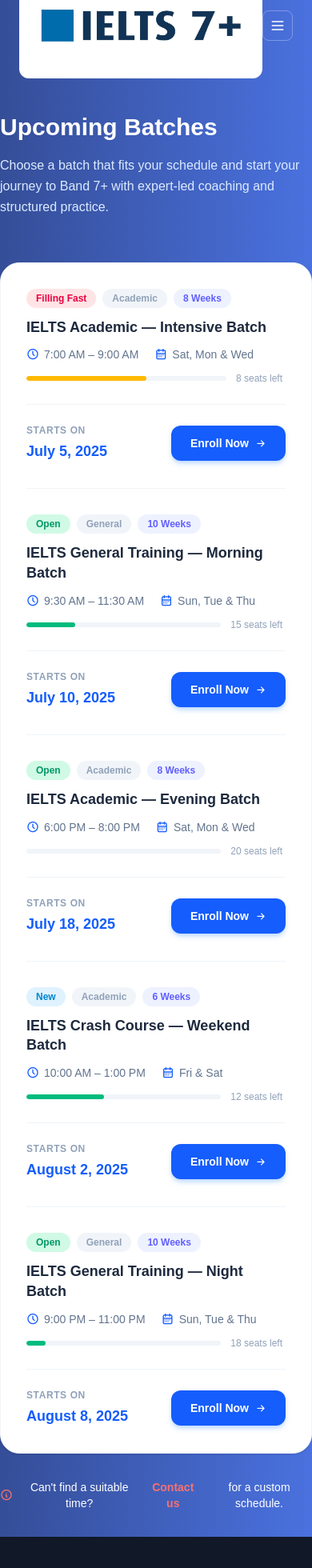
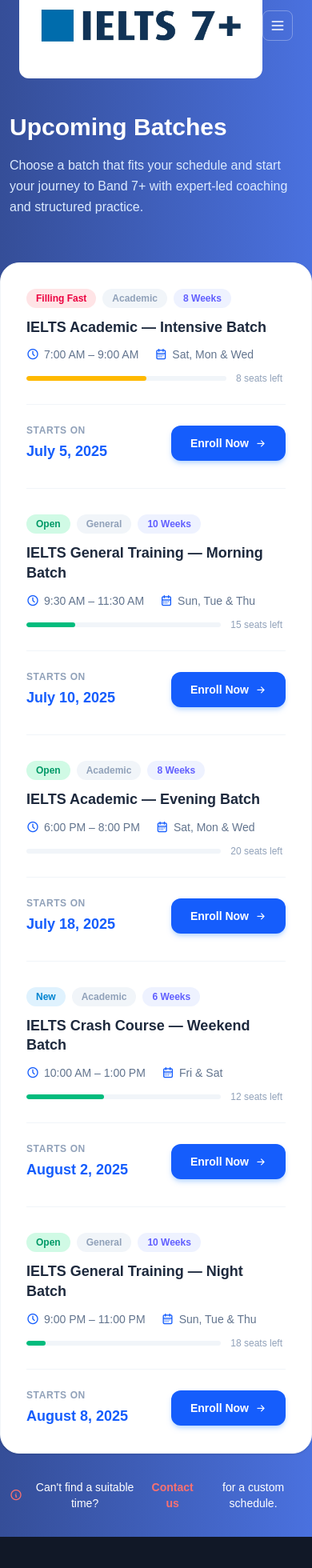
Before and after one commit to muhammad-touhid/Ielts7plus, a Next.js app: page /batch-schedule in a window 390 px wide. Shown: the top 1960 px of the page at 80% size. Built offline with nearby package versions, Linux system fonts and the light colour scheme.

Commit message:
make responsive

```diff
--- a/src/app/batch-schedule/page.js
+++ b/src/app/batch-schedule/page.js
@@ -89,8 +89,8 @@
     <section className="min-h-screen pt-20 text-white bg-gradient-to-r from-[#354e98] to-[#4a71df]">
       <div className="container mx-auto mt-15">
         {/* Page Header */}
-        <div className="mb-14">
-          <h1 className="text-3xl font-bold text-white leading-tight mb-4">
+        <div className="mb-14 px-3 md:px-0">
+          <h1 className="text-3xl font-bold text-white leading-tight mb-4 ">
             Upcoming Batches
           </h1>
           <p className="text-blue-100 text-m leading-relaxed max-w-xl">
@@ -179,7 +179,7 @@
         </div>
 
         {/* Bottom note */}
-        <p className="text-center text-sm text-white py-8 flex items-center justify-center gap-2">
+        <p className="text-center text-sm text-white py-8 px-3 flex items-center justify-center gap-2">
           <i className="ti ti-info-circle text-[#f87171] text-base" />
           Can't find a suitable time?
           <a
--- a/src/app/course-fee/page.js
+++ b/src/app/course-fee/page.js
@@ -172,7 +172,7 @@
         </div>
 
         {/* Bottom note */}
-        <p className="text-center text-sm text-blue-200 mt-10 flex items-center justify-center gap-2">
+        <p className="text-center text-sm text-blue-200 mt-10 md:flex items-center justify-center gap-2">
           <i className="ti ti-shield-check text-[#f87171] text-base" />
           All courses include study materials. Need a custom plan?{" "}
           <a
--- a/src/app/guides/page.js
+++ b/src/app/guides/page.js
@@ -104,7 +104,7 @@
   {
     icon: "ti ti-phone-call",
     label: "Call Us",
-    value: "+880 1700-000000",
+    value: "+880 1711-153678",
     desc: "Available Sun–Thu, 9AM – 6PM",
     href: "tel:+8801711153678",
     btnLabel: "Call Now",
@@ -112,7 +112,7 @@
   {
     icon: "ti ti-brand-whatsapp",
     label: "WhatsApp",
-    value: "+880 1700-000000",
+    value: "+880 1711-153678",
     desc: "Chat with us anytime, we reply fast.",
     href: "https://wa.me/8801711153678",
     btnLabel: "Message Us",
```
